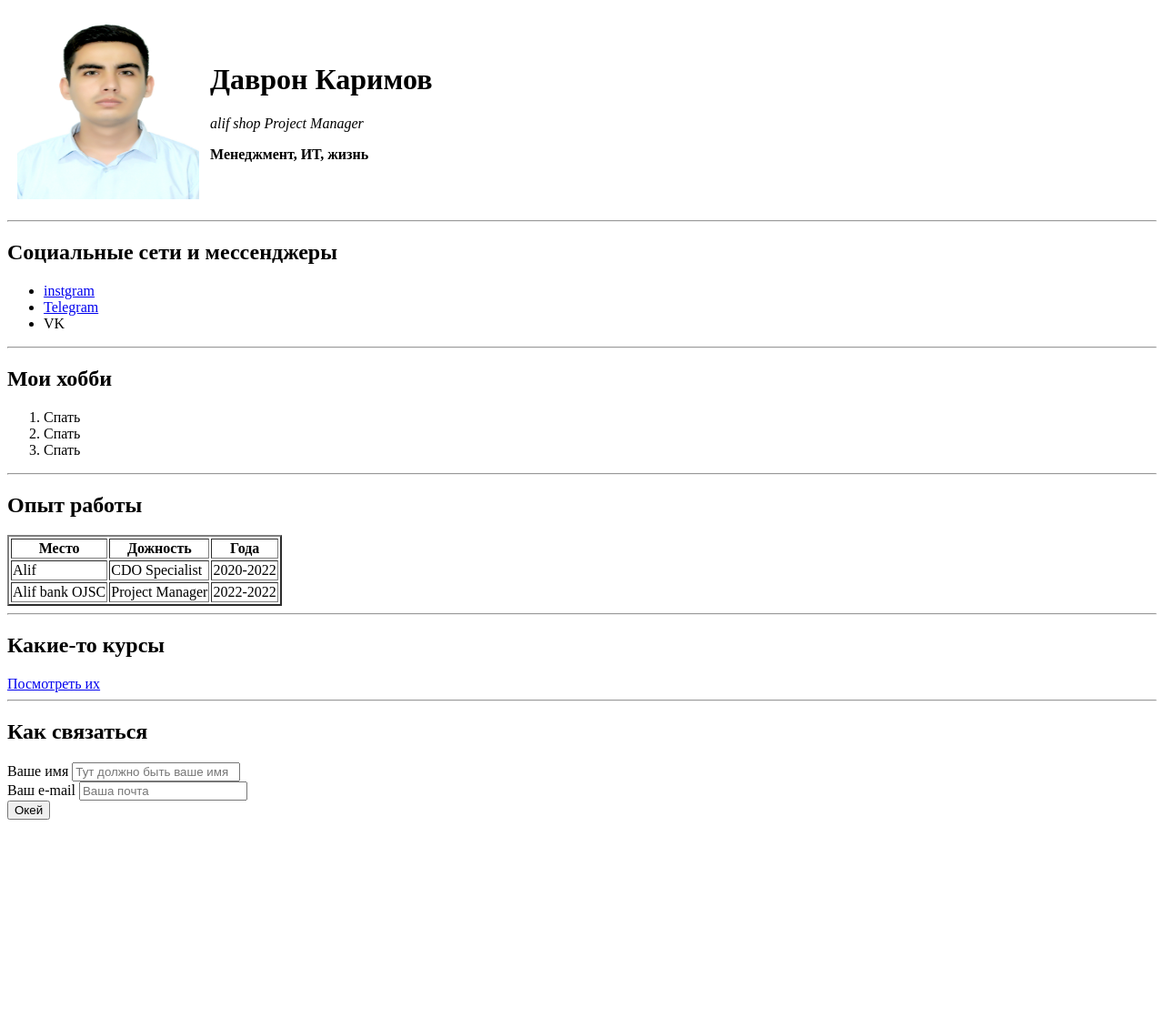
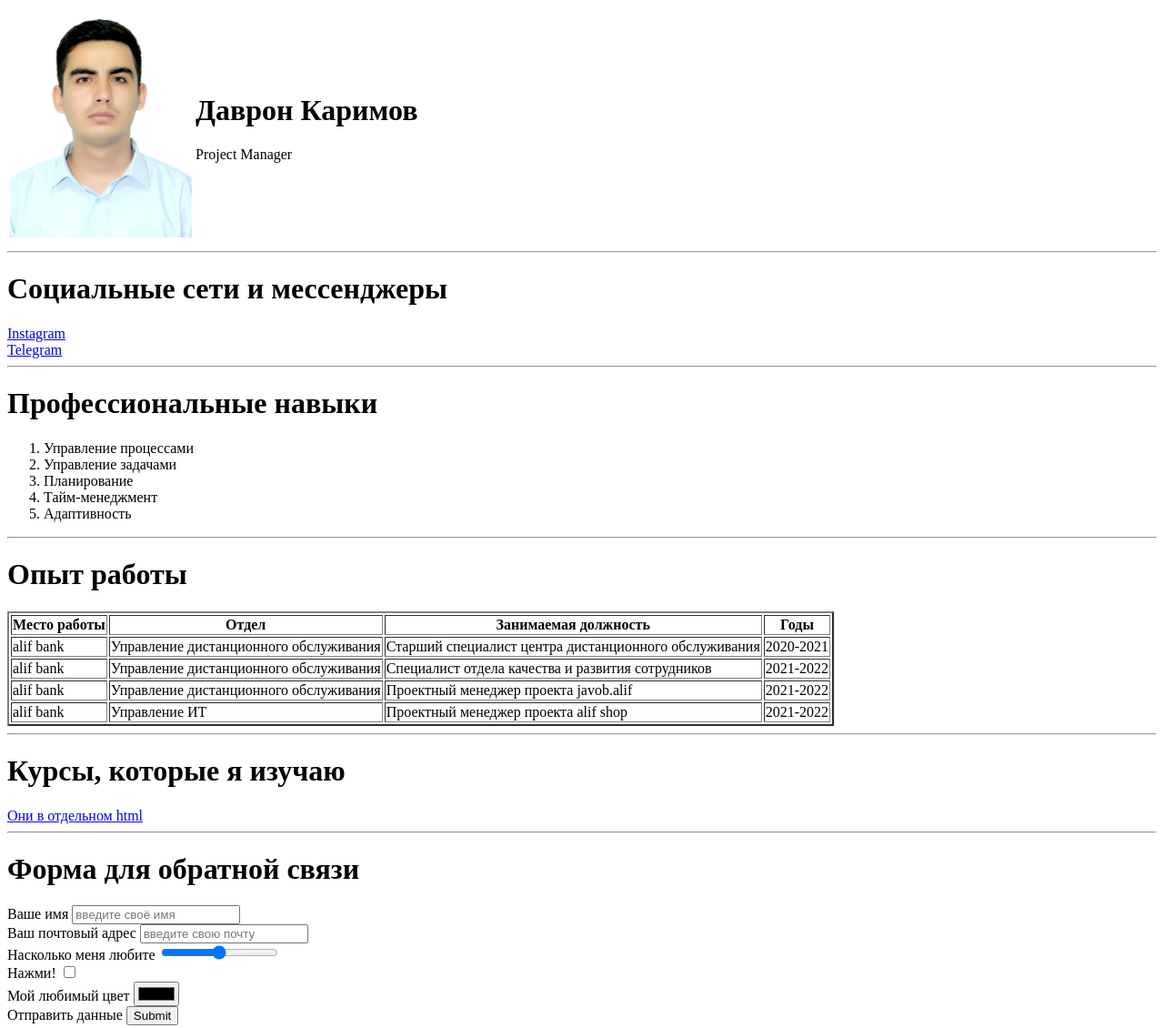
Before and after one commit to karimzoda21/CV, a plain HTML site: page index.html in a window 1280 px wide. Shown: the whole page at 91% size. Before the commit the page ends 909 px from the top, so only its background shows below. Drawn offline with Linux system fonts and the light colour scheme.

Commit message:
Add files via upload

```diff
--- a/index.html
+++ b/index.html
@@ -2,71 +2,96 @@
 <html lang="ru">
 <head>
     <meta charset="UTF-8">
-    <title>Davron CV</title>
+    <meta http-equiv="X-UA-Compatible" content="IE=edge">
+    <meta name="viewport" content="width=device-width, initial-scale=1.0">
+    <title>Моё CV</title>
 </head>
 <body>
-<table cellspacing="10">
+    <table cellspaceing="15">
 <tr>
-    <td><img src="3х4.jpg" alt="My personal photo" width="200" height="200"></td>
-    <td><H1>Даврон Каримов</H1>
-        <p><em>alif shop Project Manager</em></p>
-        <p><strong>Менеджмент, ИТ, жизнь</strong></p></td>
+<td>
+<img src="3х4.jpg" alt="My personal photo" width="200" height="250">
+</td>
+<td>
+    <H1>Даврон Каримов</H1>
+    <P>Project Manager</P>
+</td>
 </tr>
     </table>
     <hr>
-    <h2>Социальные сети и мессенджеры</h2>
-<ul type="disc">
-<li><a href="https://www.instagram.com/__karimzoda/" target="_blank">instgram</a>
-</li>
-<li><a href="https://t.me/karimzoda_d" target="_blank">Telegram</a></li>
-<li>VK</li>
-</ul>
+    <h1>Социальные сети и мессенджеры</h1>
+    <a href="https://www.instagram.com/__karimzoda/">Instagram</a>
+    <br>
+    <a href="https://t.me/karimzoda_d">Telegram</a>
     <hr>
-    <h2>Мои хобби</h2>
+<h1>Профессиональные навыки</h1>
 <ol>
-<li>Спать</li>
-<li>Спать</li>
-<li>Спать</li>
+    <li>Управление процессами</li>
+    <li>Управление задачами</li>
+    <li>Планирование</li>
+    <li>Тайм-менеджмент</li>
+    <li>Адаптивность</li>
 </ol>
 <hr>
-<h2>Опыт работы</h2>
+<h1>Опыт работы</h1>
 <table border="2">
-    <thead>    <tr>
-        <th>Место</th>
-        <th>Дожность</th>
-        <th>Года</th>
-    </tr></thead>
-    <tbody>    <tr>
-        <td>Alif</td>
-        <td>CDO Specialist</td>
-        <td>2020-2022</td>
+<thead>
+    <th>Место работы</th>
+    <th>Отдел</th>
+    <th>Занимаемая должность</th>
+    <th>Годы</th>
+</thead>
+<tbody>
+<tr>
+    <td>alif bank</td>
+    <td>Управление дистанционного обслуживания</td>
+    <td>Старший специалист центра дистанционного обслуживания</td>
+    <td>2020-2021</td>
 </tr>
 <tr>
-        <td>Alif bank OJSC</td>
-        <td>Project Manager</td>
-        <td>2022-2022</td>
-    </tr></tbody>
+    <td>alif bank</td>
+    <td>Управление дистанционного обслуживания</td>
+    <td>Специалист отдела качества и развития сотрудников</td>
+    <td>2021-2022</td>
+</tr>
+<tr>
+    <td>alif bank</td>
+    <td>Управление дистанционного обслуживания</td>
+    <td>Проектный менеджер проекта javob.alif</td>
+    <td>2021-2022</td>
+</tr>
+<tr>
+    <td>alif bank</td>
+    <td>Управление ИТ</td>
+    <td>Проектный менеджер проекта alif shop</td>
+    <td>2021-2022</td>
+</tr>
+</tbody>
+</table>
+</body>
+<hr>
+<h1>Курсы, которые я изучаю</h1>
+<a href="youtube.html">Они в отдельном html</a>
+<hr>
+<h1>Форма для обратной связи</h1>
+<form action="/"">
 
-
-
-</table>
-<hr>
-<h2>Какие-то курсы</h2>
-<a href="youtube.html">Посмотреть их</a>
-<hr>
-<h2>Как связаться</h2>
-<form action="/">
 <label for="name">Ваше имя</label>
-    <input type="text" id="name"
-    placeholder="Тут должно быть ваше имя">
-
+<input type="text" id="name" placeholder="введите своё имя">
 <br>
-
-    <label for="e-mail">Ваш e-mail</label>
-    <input type="text" id="e-mail"
-    placeholder="Ваша почта">
+<label for="e-mail">Ваш почтовый адрес</label>
+<input type="text" id="e-mail" placeholder="введите свою почту">
 <br>
-<input type="submit" value="Окей">
+<label for="radio">Насколько меня любите</label>
+<input type="range" name="Насколько меня любите" id="radio">
+<br>
+<label for="check">Нажми!</label>
+<input type="checkbox" name="Чек ми" id="check">
+<br>
+<label for="color">Мой любимый цвет</label>
+<input type="color">
+<br>
+<label for="submit">Отправить данные</label>
+<input type="submit" name="Отправить" id="submit">
 </form>
-</body>
 </html>
```
Lines whose indentation alone changed are shown as unchanged.
